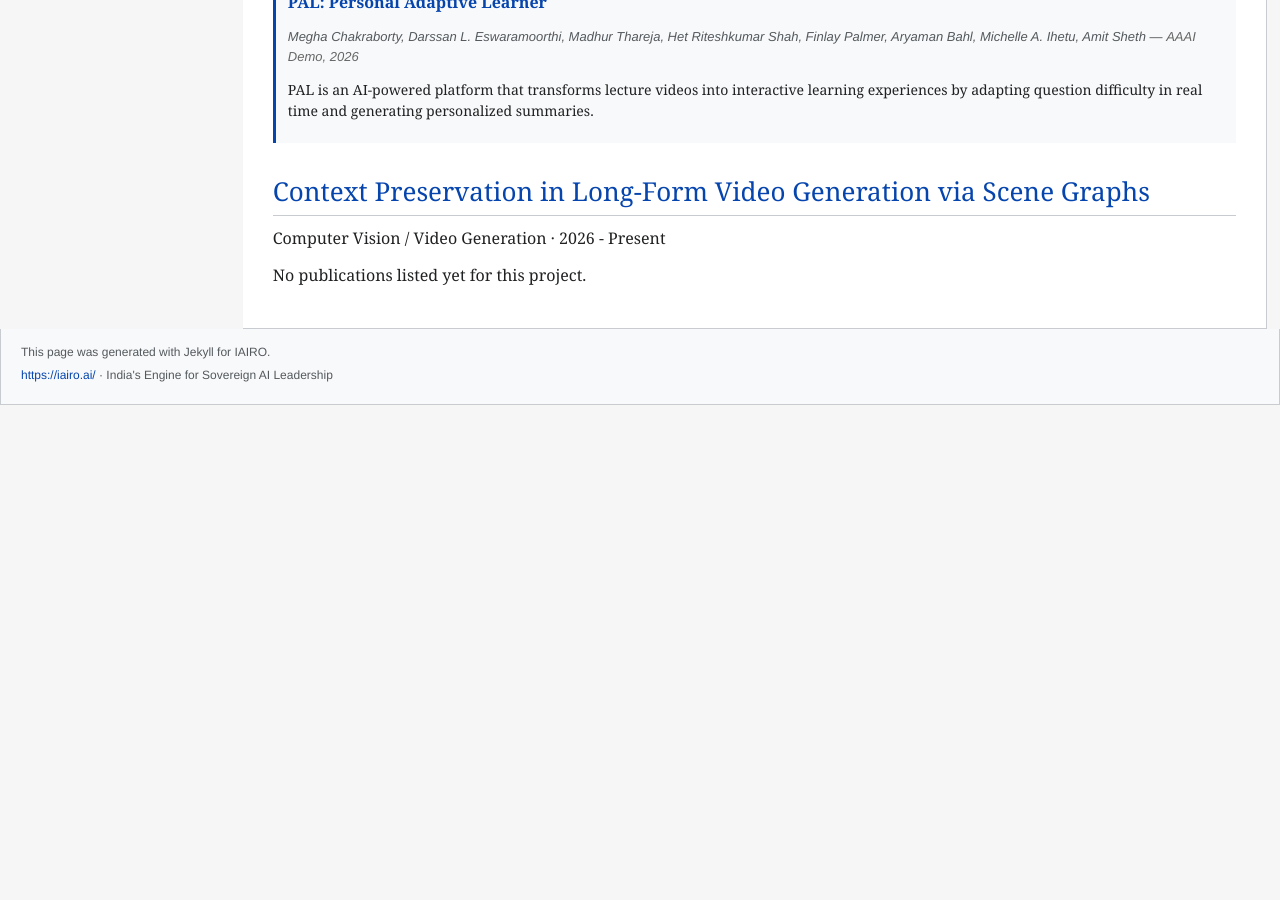
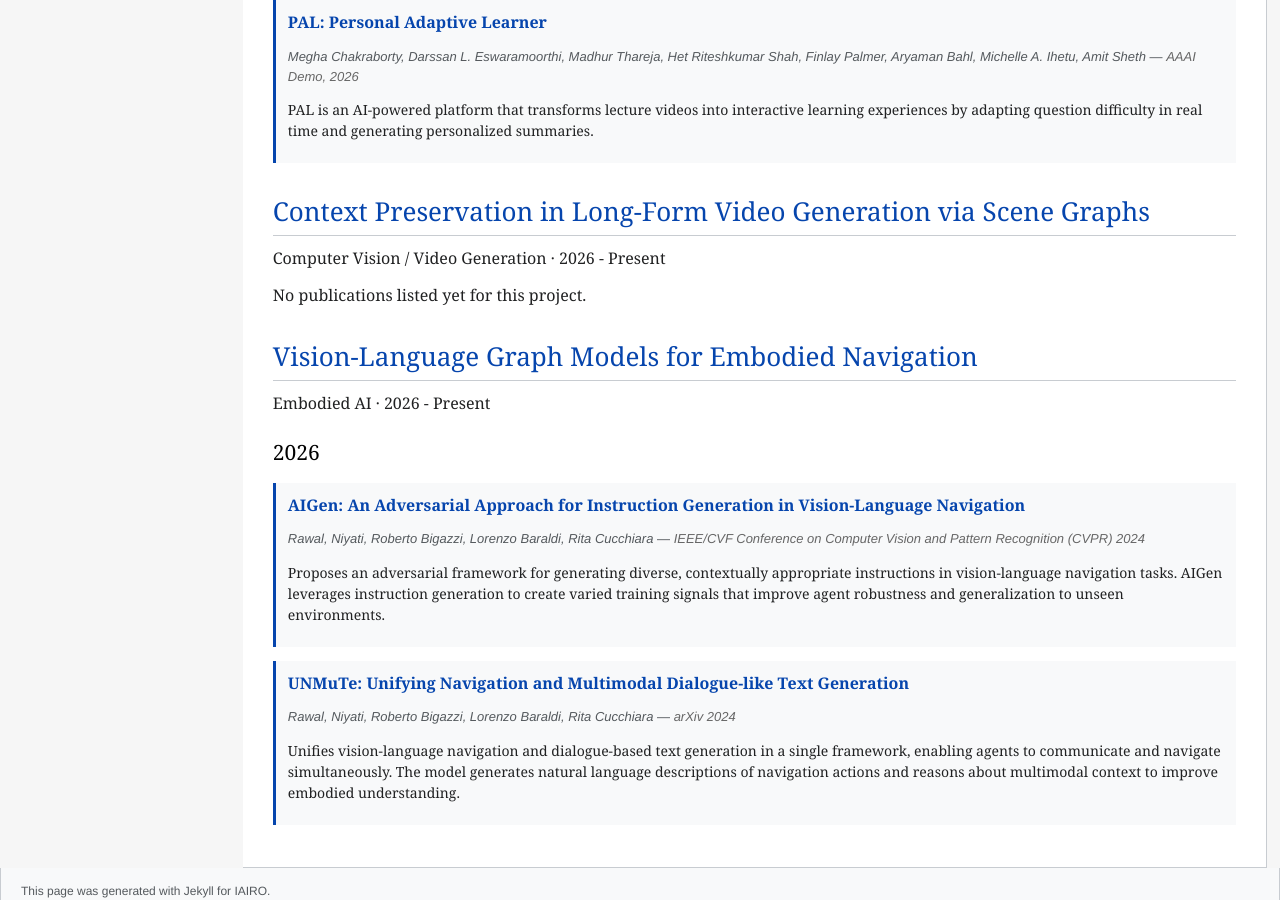
Before and after one commit to India-AI-Research-Organisation/iairo-research, a Jekyll site: the page built from publications/index.html, in a window 1280 px wide and 900 px high, scrolled down 3157 px. Built offline with Jekyll 4.4.1, drawn with Linux system fonts in a browser that asks for light colours; comment, search, counter and statistics services are not loaded; before the commit the page ends 3562 px from its top, so only the background shows below that; some of the changed text lies outside the part shown.

Commit message:
feat: added work on Embodied AI

```diff
--- a/_data/papers.yml
+++ b/_data/papers.yml
@@ -97,6 +97,21 @@
           url: "https://arxiv.org/abs/2310.05030"
           abstract: "Challenges the assumption that current AI-generated text detectors are reliable, systematically showing that state-of-the-art methods fail under distributional shift. Introduces the AI Detectability Index (ADI) as a standardized metric for measuring how detectable a given model's outputs are — the textual precursor to VCT²."
 
+  embodied-ai:
+    - year: 2026
+      items:
+        - title: "AIGen: An Adversarial Approach for Instruction Generation in Vision-Language Navigation"
+          authors: "Rawal, Niyati, Roberto Bigazzi, Lorenzo Baraldi, Rita Cucchiara"
+          venue: "IEEE/CVF Conference on Computer Vision and Pattern Recognition (CVPR) 2024"
+          url: "https://arxiv.org/abs/2404.09435"
+          abstract: "Proposes an adversarial framework for generating diverse, contextually appropriate instructions in vision-language navigation tasks. AIGen leverages instruction generation to create varied training signals that improve agent robustness and generalization to unseen environments."
+
+        - title: "UNMuTe: Unifying Navigation and Multimodal Dialogue-like Text Generation"
+          authors: "Rawal, Niyati, Roberto Bigazzi, Lorenzo Baraldi, Rita Cucchiara"
+          venue: "arXiv 2024"
+          url: "https://arxiv.org/abs/2408.04423"
+          abstract: "Unifies vision-language navigation and dialogue-based text generation in a single framework, enabling agents to communicate and navigate simultaneously. The model generates natural language descriptions of navigation actions and reasons about multimodal context to improve embodied understanding."
+
   enterprise-ai:
   foundation-ai:
   sustainability:
--- /dev/null
+++ b/_projects/2026-embodied_ai.md
@@ -0,0 +1,19 @@
+---
+title: Vision-Language Graph Models for Embodied Navigation
+summary: Integrating vision-language embeddings with global semantic graphs to enable adaptive navigation in unseen environments.
+area: Embodied AI
+status: active
+featured: false
+duration: 2026 - Present
+order: 20
+paper_key: embodied-ai
+external_link: https://iairo.ai/
+---
+
+This initiative explores a hybrid framework that combines vision-language representations with structured semantic graphs to enable agents to reason, navigate, and act in complex environments.
+
+## Current work
+
+- Unified multimodal world models that integrate perception, memory, and planning.
+- Scalable graph-based reasoning for open-world navigation.
+- Robust transfer from simulation to real-world deployment.
```
